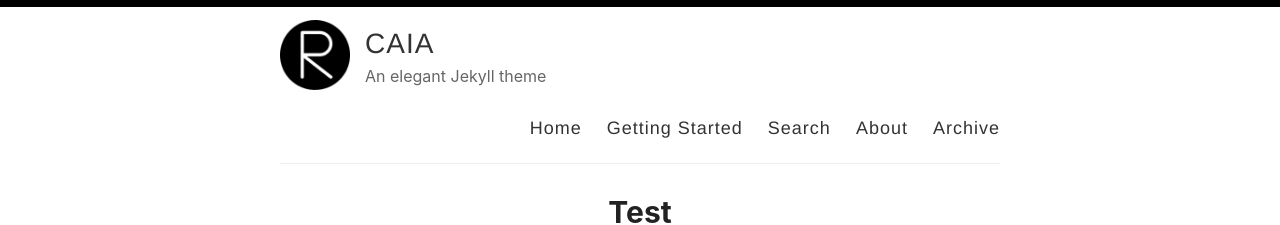
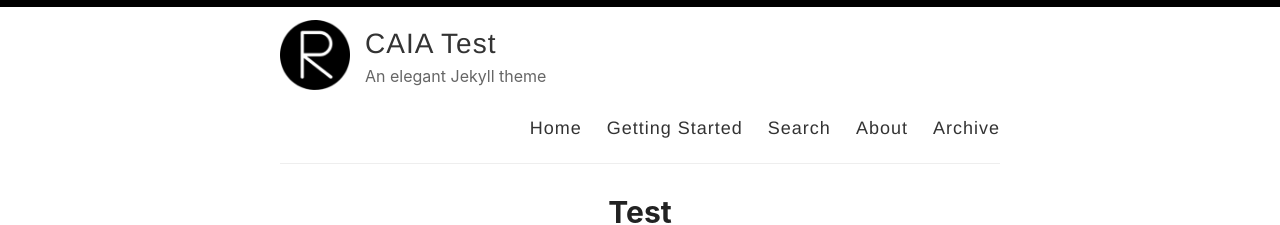
Before and after one commit to Design-Computation-RWTH/Design-Computation-RWTH.github.io, a Jekyll site: the page built from index.html, in a window 1280 px wide. Shown: the top 225 px of the page. Built offline with Jekyll 4.4.1, drawn with Linux system fonts in a browser that asks for light colours; the list of posts is cut into pages by our own code.

Commit message:
Update _config.yml

```diff
--- a/_config.yml
+++ b/_config.yml
@@ -3,7 +3,7 @@
 #
 
 # Name of your site (displayed in the header)
-name: CAIA
+name: CAIA Test
 
 # Name of the author
 author: Oliver Schulz
```
